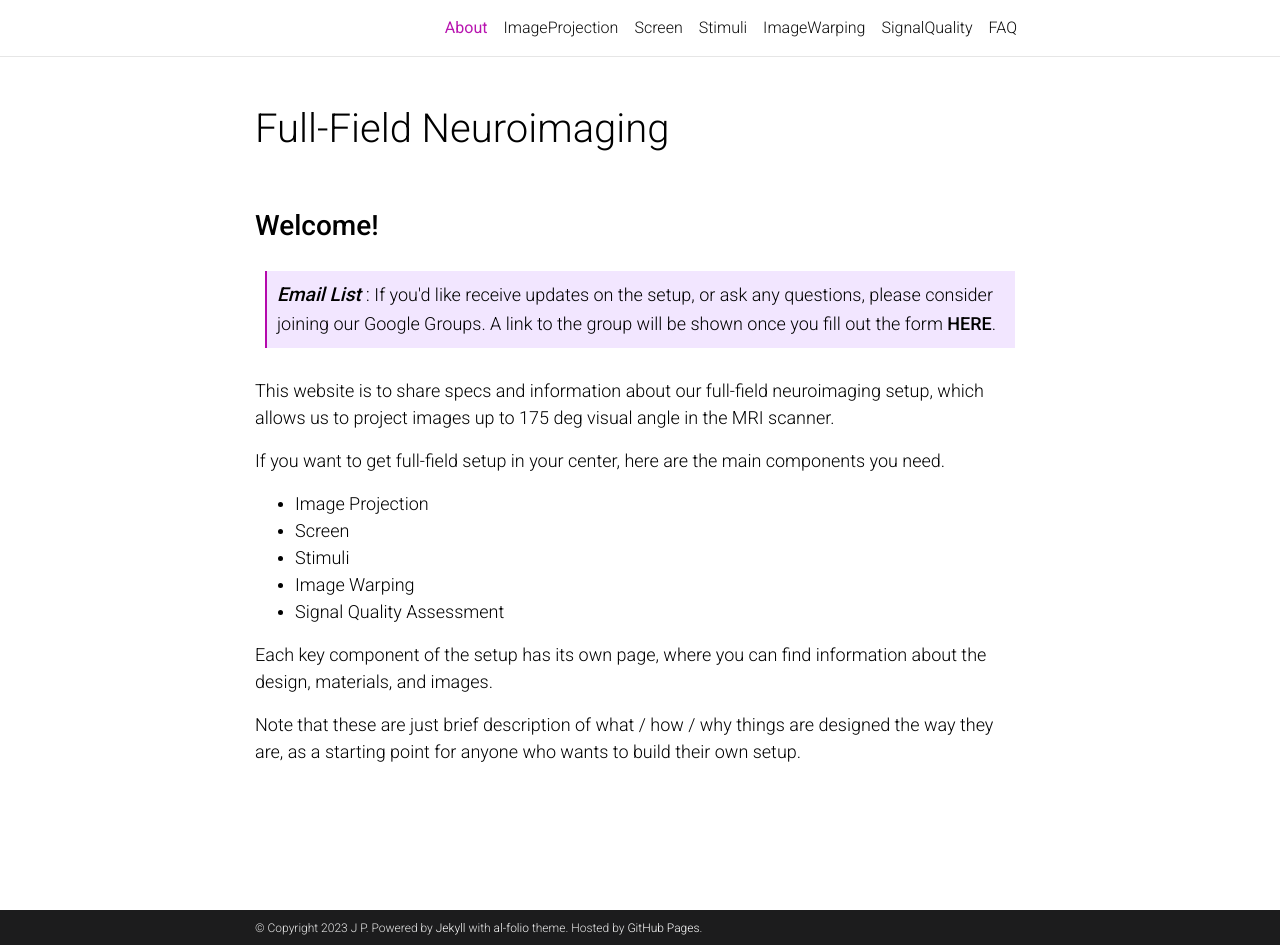
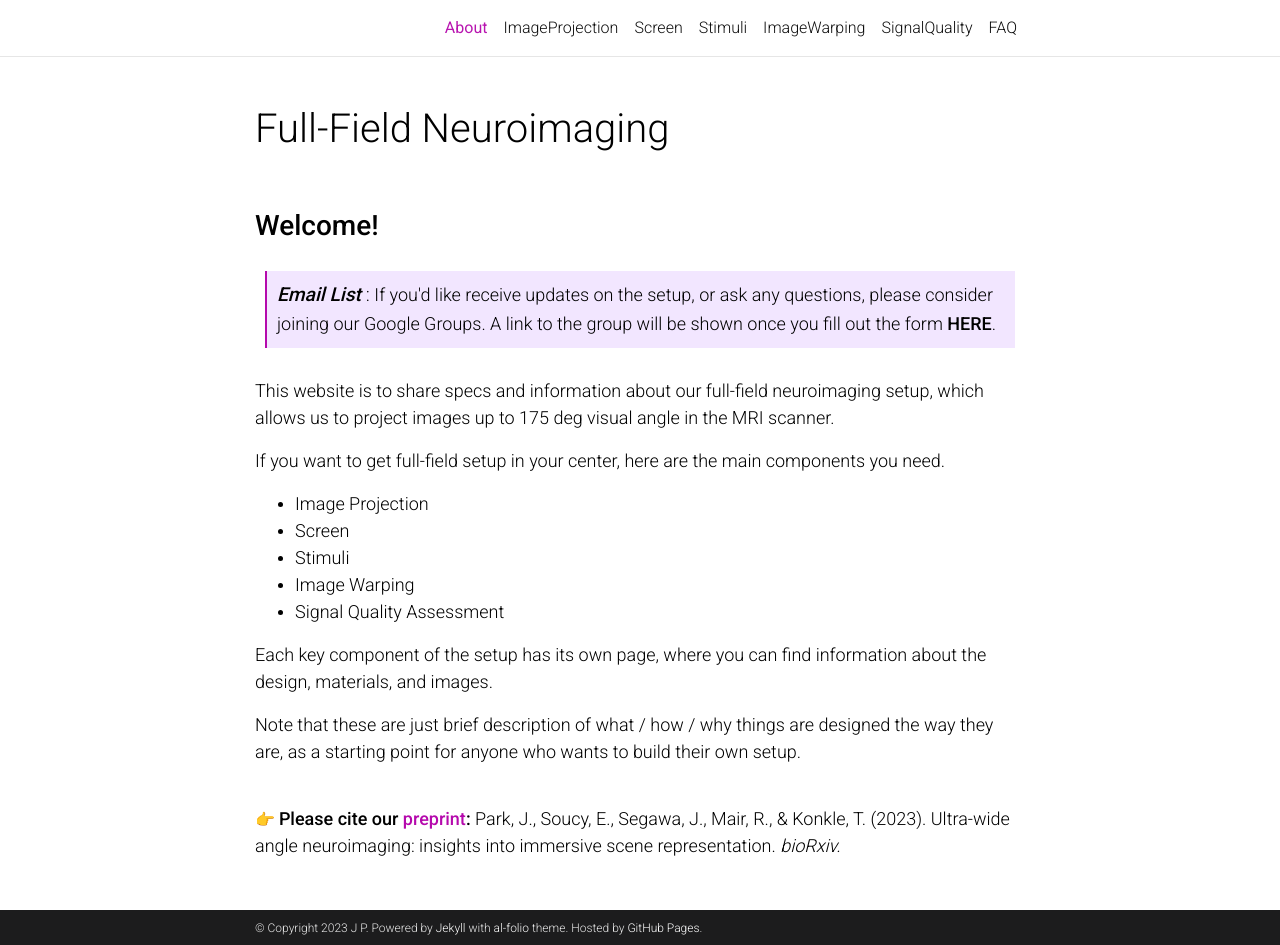
Before and after one commit to jpark203/fullfield-neuroimaging, a Jekyll site: the page built from _pages/about.md, in a window 1280 px wide and 945 px high. Built offline with Jekyll 4.4.1, drawn with Linux system fonts in a browser that asks for light colours; emoji names are drawn with the system emoji font; comment, search, counter and statistics services are not loaded; a style sheet for code colours, icons or effects is not loaded.

Commit message:
added a citation

```diff
--- a/_pages/about.md
+++ b/_pages/about.md
@@ -49,3 +49,9 @@
 
 <!-- <br>  -->
 <span style="font-size: 18px;"> Note that these are just brief description of what / how / why things are designed the way they are, as a starting point for anyone who wants to build their own setup. </span>
+
+
+<br>
+:point_right:
+<span style="font-size: 18px;"><strong>Please cite our <a href = "https://www.biorxiv.org/content/10.1101/2023.05.14.540275v2">preprint</a>: </strong> Park, J., Soucy, E., Segawa, J., Mair, R., & Konkle, T. (2023). Ultra-wide angle neuroimaging: insights into immersive scene representation. <em>bioRxiv.</em>
+</span>
```
